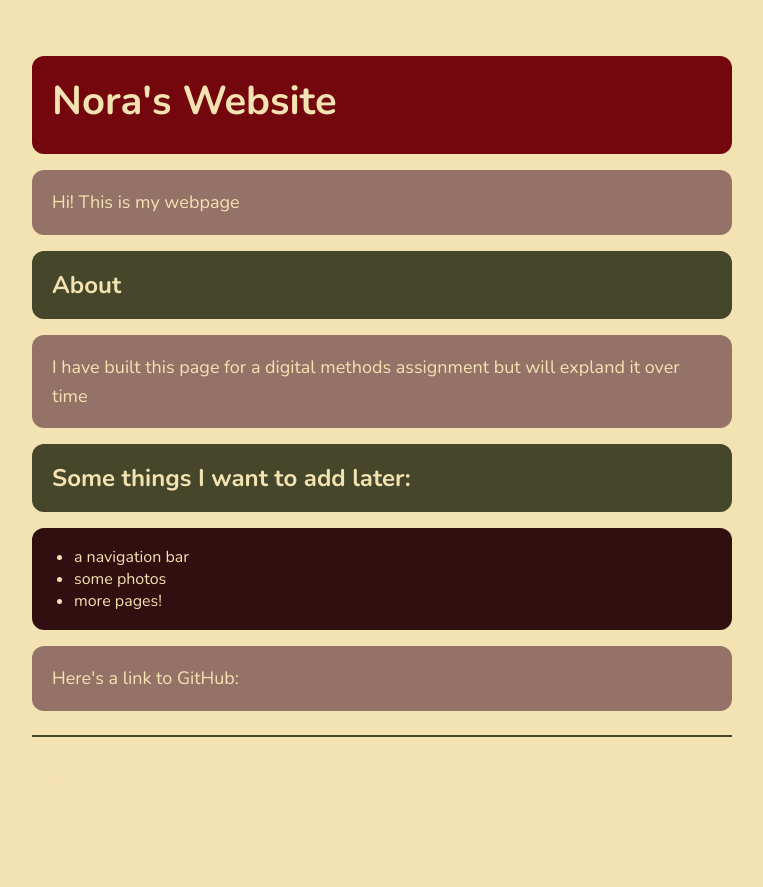
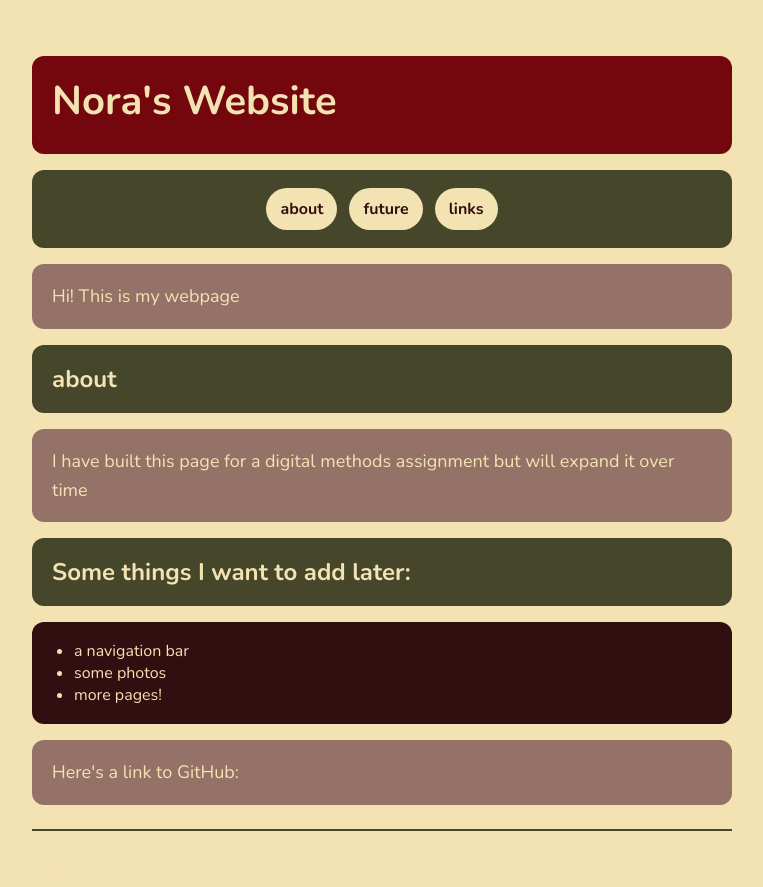
Before and after one commit to nmb-28/dig_methods, a plain HTML site: page index.html in a window 1280 px wide. Shown: the whole page, without its empty margins (258-1021 px from the left). Before the commit the page ends 830 px from the top, so only its background shows below. Drawn offline with nearby package versions, Linux system fonts and the light colour scheme.

Commit message:
added flexbox to css and html files

```diff
--- a/index.html
+++ b/index.html
@@ -11,21 +11,28 @@
         <h1 id="main_title">Nora's Website</h1>
         </div>
 
+        <div class="block nav_block">
+            <nav class="nav">
+                <a class="nav_link" href="#about">about</a>
+                <a class="nav_link" href="#future">future</a>
+                <a class="nav_link" href="#link">links</a>
+            </nav>
+        </div>
         <div class="block para_block">
             <p class="paragraph">Hi! This is my webpage</p>
         </div>
 
          <div class="block header_block">
-            <h2 class="subheader">About</h2>
+            <h2 id="about" class="subheader">about</h2>
          </div>
         <div class="block para_block">
             <p class="paragraph">
-                I have built this page for a digital methods assignment but will expland it over time
+                I have built this page for a digital methods assignment but will expand it over time
             </p>
         </div>
 
         <div class="block header_block">
-            <h2 class="subheader">Some things I want to add later:</h2>
+            <h2 id="future" class="subheader">Some things I want to add later:</h2>
         </div>
         <div class="block list_block">
             <ul id="list">
@@ -36,8 +43,7 @@
         </div>
 
         <div class="block para_block">
-            <p class="paragraph">Here's a link to GitHub:
-                <a href="https://github.com/" target="_blank"/a>
+            <p id="link" class="paragraph">Here's a link to GitHub: <a href="https://github.com/" target="_blank"/a>
             </p>
         </div>
 
--- a/style.css
+++ b/style.css
@@ -80,3 +80,28 @@ a:hover {
     border-top: 2px solid #45462A;    /* grey brown divider */
     margin: 24px 0;
 }
+
+.nav_block {
+    background: #45462A;   /* grey brown background */
+}
+
+.nav {
+    display: flex;
+    gap: 12px;
+    flex-wrap: wrap;    /* wraps links on small screens */
+    justify-content: center;    /* centered rows */
+}
+
+.nav_link {
+    background: #F4E3B2;     /* vanilla background for links */
+    color: #310E10;     /* dark brown text color */
+    padding: 10px 14px;
+    border-radius: 999px;   /* pill shape */
+    text-decoration: none;
+    font-weight: 700;
+}
+
+.nav_link:hover {
+    background: #947268;
+    color: #F4E3B2;
+}
```
